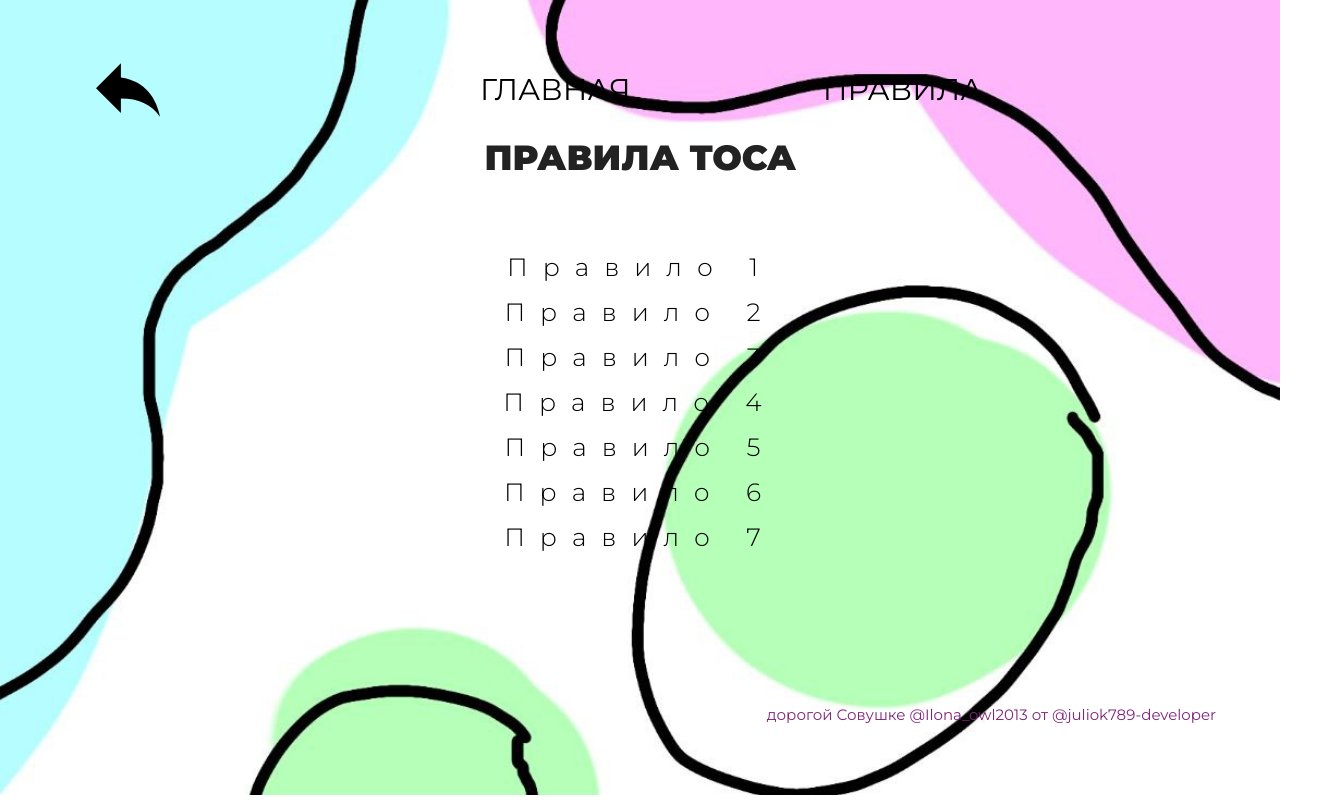
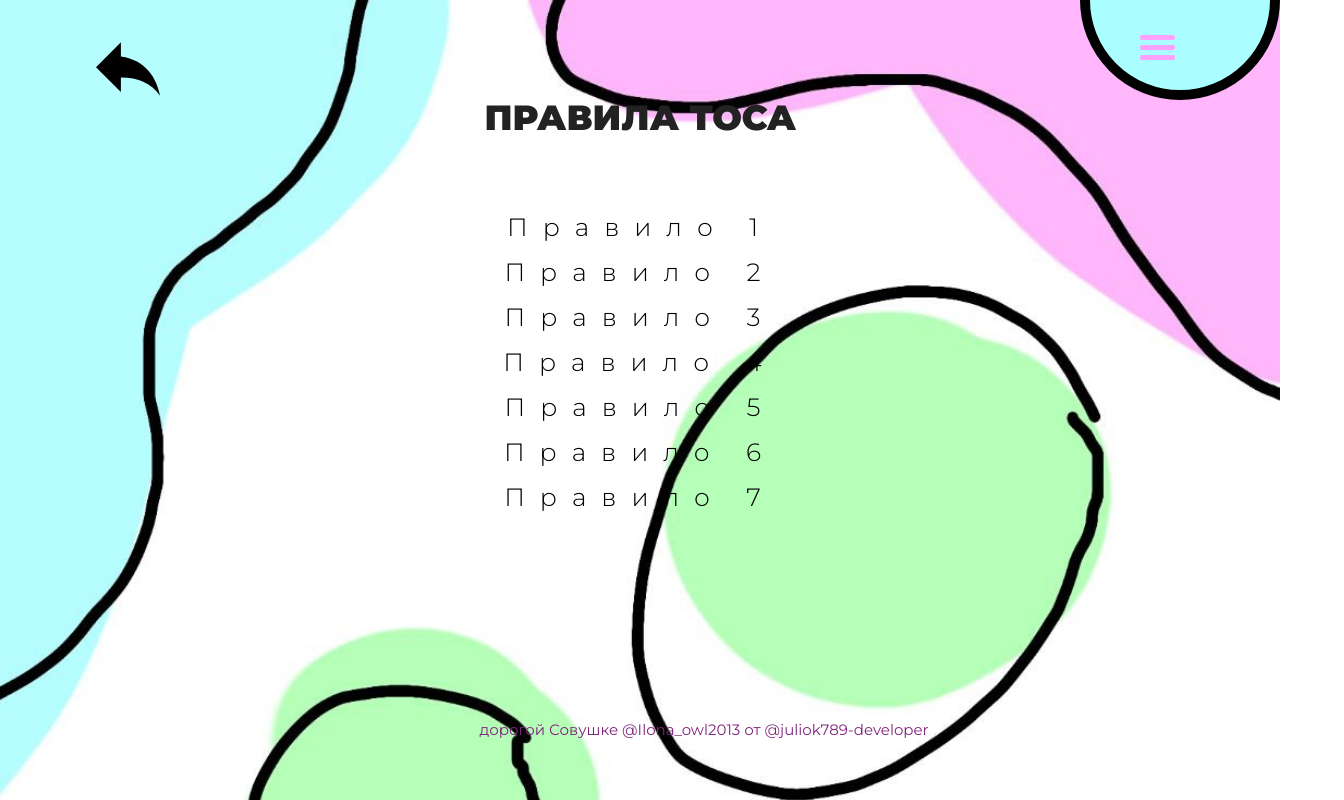
Before and after one commit to juliok789/toca_owl_ilona_site, a React (Create React App) app: page /Rules in a window 1280 px wide. Shown: the whole page, 1344 px wide, since content can reach past the window. Built offline with nearby package versions, Linux system fonts and the light colour scheme.

Commit message:
added burger menu

```diff
--- a/src/Pages/Home.jsx
+++ b/src/Pages/Home.jsx
@@ -16,6 +16,7 @@ function Home () {
           whileHover={{
             scale: 1.5,
             transition: { duration: 1 },
+            color: "#000"
           }}
           whileTap={{ scale: 0.9 }}
 
--- a/src/Pages/home.scss
+++ b/src/Pages/home.scss
@@ -1,6 +1,6 @@
 .homePage {
+    background: url(../../public/images/tocabg.jpg) 0 0/cover  no-repeat;
     height: 100vh;
-    background: url(../../public/images/tocabg.jpg) 0 0/cover  no-repeat;
     &__title {
         font-weight: 700;
         font-size: 70px;
@@ -13,6 +13,9 @@
         &:hover {
             color: rgb(170, 254, 255);
         }
+        @media screen and (max-width: 800px){
+            font-size: 50px;
+        }
     }
     &__content {
         height: 70vh;}
--- a/src/Pages/rulesPage.scss
+++ b/src/Pages/rulesPage.scss
@@ -1,5 +1,5 @@
 .rulesPage {
-
+    height: 100vh;
     background: url(../../public/images/tocabg.jpg) 0 0/cover  no-repeat;
     text-align: center;
     cursor: pointer;
@@ -11,6 +11,9 @@
     margin: 0px 0px 10vh 0px;
     &:hover {
         color: rgb(254,161, 250);}
+    @media screen and (max-width: 800px){
+        font-size: 25px;
+    }
 }
 &__list {
     font-size: 25px;
@@ -18,6 +21,9 @@
     color: black;
     letter-spacing: 15px;
     height: calc(80vh - 100px - 90px);
+    @media screen and (max-width: 800px){
+        font-size: 20px;
+    }
 
 }
 &__item {
--- a/src/Pages/singleRulePage.scss
+++ b/src/Pages/singleRulePage.scss
@@ -10,6 +10,9 @@
         margin: 0px 0px 10vh 0px;
         &:hover {
             color: rgb(254,161, 250);}
+        @media screen and (max-width: 800px){
+            font-size: 25px;
+            }
     }
     &__description {
         font-size: 25px;
@@ -21,6 +24,8 @@
         height: calc(80vh - 100px - 90px);
         &:hover {
             color: rgb(254,161, 250);}
-
+        @media screen and (max-width: 800px){
+            font-size: 15px;
+            }
     }
 }
--- /dev/null
+++ b/src/components/elements/BurgerMenu.jsx
@@ -0,0 +1,54 @@
+import './burger.css'
+import { Link } from 'react-router-dom'
+import { motion } from 'framer-motion'
+
+const BurgerMenu = () => {
+return (
+  <label>
+    <input type="checkbox"/>
+      <span className='menu'><span className="hamburger"></span></span>
+      <ul className="menu__box">
+      <Link to='/'>
+        <motion.li className='menu__nav-link'
+                whileHover={{
+                  scale: 1.5,
+                  transition: { duration: 1 },
+                  color: "#000"
+                }}
+                whileTap={{ scale: 0.9 }}>
+                  Главная</motion.li>
+      </Link>
+      <Link to='/Rules'>
+        <motion.li className='menu__nav-link'
+        whileHover={{
+          scale: 1.5,
+          transition: { duration: 1 },
+          color: "#000"
+        }}
+        whileTap={{ scale: 0.9 }}>
+          Правила</motion.li>
+      </Link>
+      </ul>
+  </label>
+
+    )}
+
+    export default BurgerMenu
+
+
+
+
+    // <div className="burger-menu">
+    //     <input id="menu__toggle" type="checkbox" />
+    //     <label className="menu__btn" for="menu__toggle">
+    //         <span></span>
+    //     </label>
+    //         <ul className="menu__box">
+    //         <Link to='/'>
+    //           <li className='menu__nav-link'>Главная</li>
+    //         </Link>
+    //         <Link to='/Rules'>
+    //           <li className='menu__nav-link'>Правила</li>
+    //         </Link>
+    //         </ul>
+    // </div>
--- a/src/components/elements/Header.jsx
+++ b/src/components/elements/Header.jsx
@@ -1,5 +1,5 @@
 import './header.scss'
-import {Link} from 'react-router-dom'
+import BurgerMenu from './BurgerMenu'
 
 
 
@@ -8,17 +8,12 @@ import {Link} from 'react-router-dom'
 function Header ({children}) {
     return (
         <header className='header'>
-
+          <div className="header__children">
           {children}
-          <nav className='header__nav'>
-
-            <Link to='/'>
-              <li className='header__nav-link'>Главная</li>
-            </Link>
-            <Link to='/Rules'>
-              <li className='header__nav-link'>Правила</li>
-            </Link>
-          </nav>
+          </div>
+          <div className="header__burger">
+          <BurgerMenu/>
+          </div>
         </header>
     )}
 
--- /dev/null
+++ b/src/components/elements/burger.css
@@ -0,0 +1,105 @@
+*, *:before, *:after
+{ box-sizing: border-box; }
+
+
+
+
+label .menu {
+  position: absolute;
+  right: 0;
+  top: -100px;
+  z-index: 100;
+  width: 200px;
+  height: 200px;
+  background: rgb(170, 254, 255);
+  border-radius: 50% 50% 50% 50%;
+  border: #000 10px solid;
+  -webkit-transition: .5s ease-in-out;
+  transition: .5s ease-in-out;
+  box-shadow: 0 0 0 0 #FFF, 0 0 0 0 #FFF;
+  cursor: pointer;
+
+}
+
+label .hamburger {
+  position: absolute;
+  top: 135px;
+  left: 50px;
+  width: 35px;
+  height: 5px;
+  border-radius: 2px;
+  background: rgb(254,161, 250);
+  display: block;
+  -webkit-transform-origin: center;
+  transform-origin: center;
+  -webkit-transition: .5s ease-in-out;
+  transition: .5s ease-in-out;
+}
+
+label .hamburger:after, label .hamburger:before {
+  -webkit-transition: .5s ease-in-out;
+  transition: .5s ease-in-out;
+  content: "";
+  position: absolute;
+  display: block;
+  width: 100%;
+  height: 100%;
+  background: rgb(254,161, 250);
+  border-radius: 2px;
+}
+
+label .hamburger:before { top: -10px; }
+
+label .hamburger:after { bottom: -10px; }
+
+label input { display: none; }
+
+label input:checked + .menu {
+  box-shadow: 0 0 0 100vw rgb(170, 254, 255), 0 0 0 100vh  rgb(170, 254, 255);
+  border-radius: 50%;
+
+}
+
+label input:checked + .menu .hamburger {
+  -webkit-transform: rotate(45deg);
+  transform: rotate(45deg);
+
+}
+
+label input:checked + .menu .hamburger:after {
+  -webkit-transform: rotate(90deg);
+  transform: rotate(90deg);
+  bottom: 0;
+
+}
+
+label input:checked + .menu .hamburger:before {
+  -webkit-transform: rotate(90deg);
+  transform: rotate(90deg);
+  top: 0;
+
+}
+
+label input:checked + .menu + ul { opacity: 1; }
+
+label ul {
+  z-index: 200;
+  position: absolute;
+  top: 50%;
+  left: 50%;
+  -webkit-transform: translate(-50%, -50%);
+  transform: translate(-50%, -50%);
+  opacity: 0;
+  -webkit-transition: .25s 0s ease-in-out;
+  transition: .25s 0s ease-in-out;
+}
+
+label .menu__nav-link{
+  margin-bottom: 1em;
+  font-size: 30px;
+  font-weight: 700;
+  display: block;
+  color: rgb(254,161, 250);
+  text-decoration: none;
+  text-transform: uppercase;
+}
--- a/src/components/elements/footer.scss
+++ b/src/components/elements/footer.scss
@@ -1,13 +1,15 @@
 .footer {
-    height: 90px;
+    height: 80px;
+    position: absolute;
+    bottom: 0;
+    width: 100%;
 
     &__text {
         font-size: 15px;
         font-weight: 400;
         line-height: 20px;
         color: rgb(128, 35, 124);
-        display: flex;
-        justify-content: right;
+
 
     }
 
--- a/src/components/elements/header.scss
+++ b/src/components/elements/header.scss
@@ -2,28 +2,9 @@
     height: 100px;
     color: black;
     padding: 5vh 0px 0px 0px;
+    align-items: center;
     display: flex;
-    align-items: center;
 
-    &__nav{
-        display: flex;
-        column-gap: 15vw;
-        margin: 0px 0px 0px 25%;
-        @media screen and (max-widht: 1180px) {
-            column-gap: 10vw;}
-    }
-    &__nav-link{
-        color: black;
-        font-size: 30px;
-        text-transform: uppercase;
-        list-style-type: none;
-        &:hover {
-            color: rgb(169, 255, 171);
-            font-weight: 700;}
-            @media screen and (max-widht: 1180px) {
-                font-size: 20px;}
+
 
         }
-
-
-}
```
